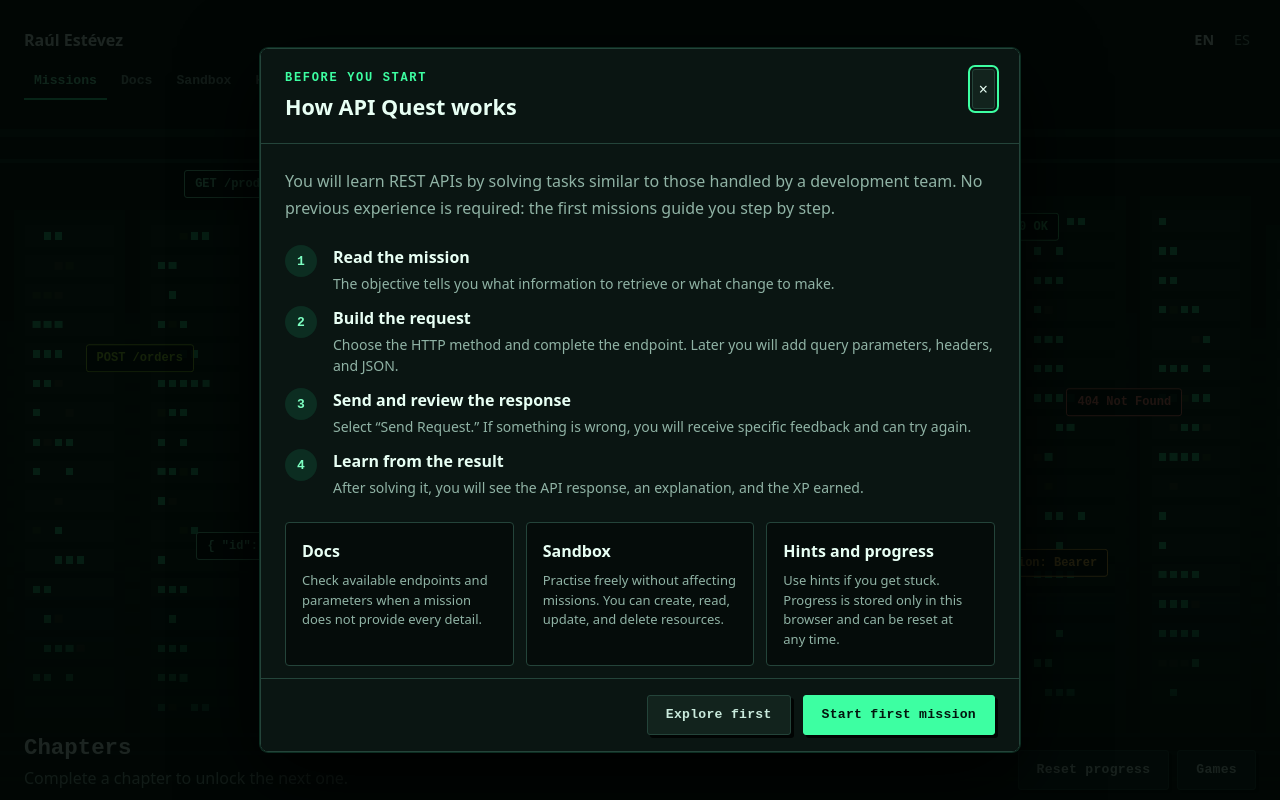
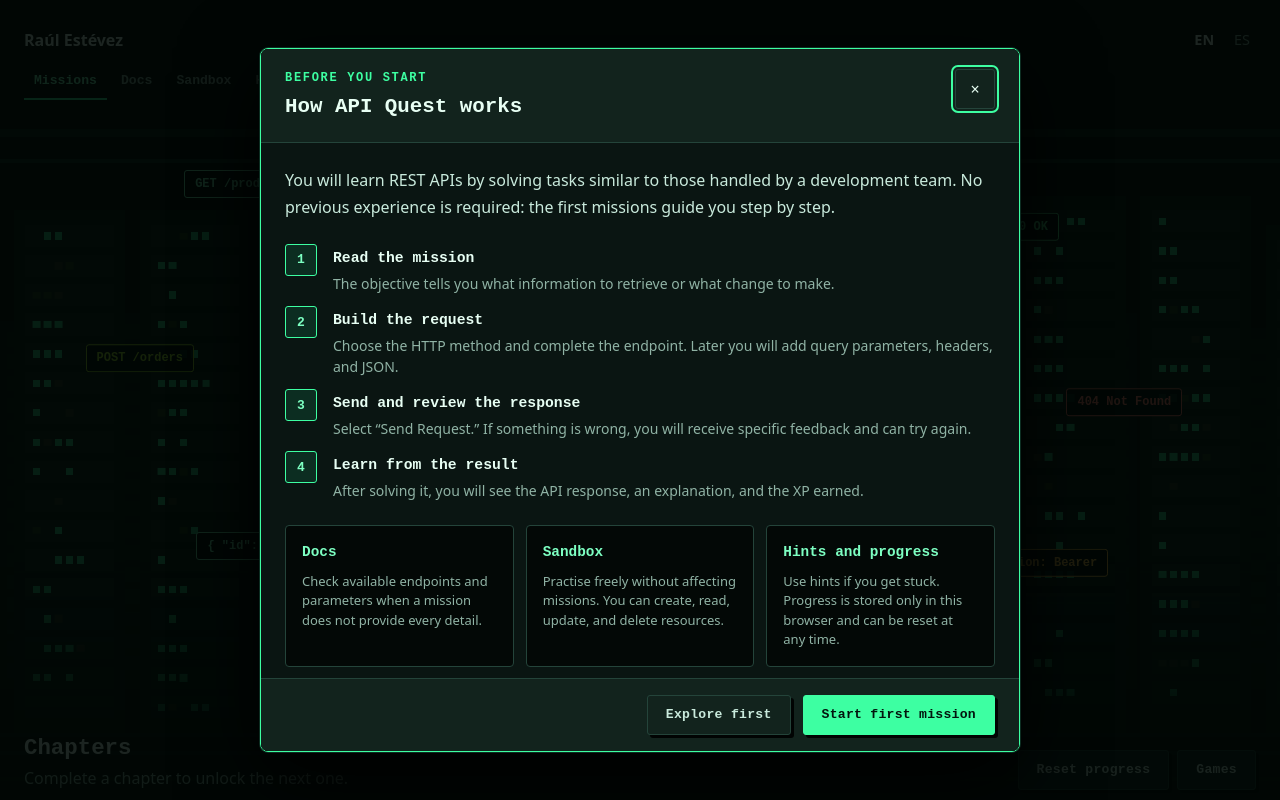
Before and after one commit to RaulEstevezA/API_Quest, a React (Vite) app: page / in a window 1280 px wide. Shown: the top 800 px of the page. Built offline with nearby package versions, Linux system fonts and the light colour scheme.

Commit message:
style: restyle the onboarding dialog and respect reduced motion

```diff
--- a/src/styles/base.css
+++ b/src/styles/base.css
@@ -158,6 +158,21 @@ h1 {
   cursor: default;
 }
 
+/* Square button for a single symbol, such as closing a dialog or removing a row. */
+.icon-button {
+  min-width: 40px;
+  min-height: 40px;
+  border: 1px solid var(--border);
+  border-radius: var(--radius-sm);
+  background: var(--surface-raised);
+  cursor: pointer;
+  transition: border-color var(--transition-fast);
+}
+
+.icon-button:hover {
+  border-color: var(--chapter-accent);
+}
+
 /* Notices */
 
 .notice {
@@ -186,6 +201,17 @@ h1 {
   text-align: center;
 }
 
+/* Players who ask for less motion get a still game: decoration never carries information. */
+@media (prefers-reduced-motion: reduce) {
+  *,
+  *::before,
+  *::after {
+    scroll-behavior: auto !important;
+    transition: none !important;
+    animation: none !important;
+  }
+}
+
 @media (max-width: 600px) {
   .app-shell {
     padding: var(--space-16);
--- /dev/null
+++ b/src/styles/dialog.css
@@ -0,0 +1,168 @@
+/*
+ * Onboarding dialog (components/OnboardingDialog.tsx), presented as the briefing on the
+ * first night of the shift. Its header and actions stay visible while the content scrolls.
+ */
+
+.onboarding-dialog {
+  width: min(760px, calc(100vw - 32px));
+  max-height: min(88vh, 840px);
+  padding: 0;
+  overflow: auto;
+  border: 1px solid var(--accent);
+  border-radius: var(--radius-lg);
+  background: var(--surface);
+  box-shadow: var(--modal-shadow);
+  color: var(--text);
+}
+
+.onboarding-dialog[open] {
+  animation: dialog-rise 0.22s ease-out;
+}
+
+.onboarding-dialog::backdrop {
+  background: var(--backdrop);
+}
+
+.onboarding-dialog__header {
+  position: sticky;
+  z-index: 1;
+  top: 0;
+  padding: var(--space-20) var(--space-24);
+  display: flex;
+  align-items: flex-start;
+  justify-content: space-between;
+  gap: var(--space-16);
+  border-bottom: 1px solid var(--border);
+  background: var(--surface-raised);
+}
+
+.onboarding-dialog__header h2 {
+  margin: 0;
+  font-family: var(--mono);
+  font-size: 1.3rem;
+  font-weight: 800;
+}
+
+.onboarding-dialog__header .eyebrow {
+  margin-bottom: var(--space-4);
+}
+
+.onboarding-dialog__body {
+  padding: var(--space-24);
+}
+
+.onboarding-dialog__intro {
+  margin: 0;
+  color: var(--btn-text);
+  line-height: 1.65;
+}
+
+.onboarding-steps {
+  margin: var(--space-24) 0;
+  padding: 0;
+  display: grid;
+  gap: var(--space-12);
+  list-style: none;
+}
+
+.onboarding-steps li {
+  display: grid;
+  grid-template-columns: 36px 1fr;
+  gap: var(--space-12);
+}
+
+.onboarding-steps li > span {
+  width: 32px;
+  height: 32px;
+  display: grid;
+  place-items: center;
+  border: 1px solid var(--accent);
+  border-radius: var(--radius-sm);
+  background: var(--accent-soft);
+  color: var(--accent-text);
+  font: 800 0.8125rem var(--mono);
+}
+
+.onboarding-steps strong {
+  font-family: var(--mono);
+  font-size: 0.92rem;
+}
+
+.onboarding-steps p {
+  margin: var(--space-4) 0 0;
+  color: var(--muted);
+  font-size: 0.875rem;
+}
+
+.onboarding-locations {
+  display: grid;
+  grid-template-columns: repeat(3, 1fr);
+  gap: var(--space-12);
+}
+
+.onboarding-locations article {
+  padding: var(--space-16);
+  border: 1px solid var(--border);
+  border-radius: var(--radius);
+  background: var(--surface-sunken);
+}
+
+.onboarding-locations h3 {
+  margin: 0 0 var(--space-8);
+  color: var(--accent-text);
+  font-family: var(--mono);
+  font-size: 0.9rem;
+}
+
+.onboarding-locations p {
+  margin: 0;
+  color: var(--muted);
+  font-size: 0.8125rem;
+}
+
+.onboarding-dialog__note {
+  margin: var(--space-20) 0 0;
+  padding: var(--space-12) var(--space-16);
+  border: 1px dashed var(--accent);
+  border-radius: var(--radius);
+  background: var(--accent-soft);
+  font-size: 0.875rem;
+}
+
+.onboarding-dialog__actions {
+  position: sticky;
+  bottom: 0;
+  padding: var(--space-16) var(--space-24);
+  display: flex;
+  justify-content: flex-end;
+  gap: var(--space-12);
+  border-top: 1px solid var(--border);
+  background: var(--surface-raised);
+}
+
+@keyframes dialog-rise {
+  from {
+    opacity: 0;
+    transform: translateY(12px);
+  }
+}
+
+@media (max-width: 600px) {
+  .onboarding-dialog__header,
+  .onboarding-dialog__body {
+    padding: var(--space-16);
+  }
+
+  .onboarding-dialog__actions {
+    padding: var(--space-12) var(--space-16);
+    flex-direction: column-reverse;
+  }
+
+  .onboarding-dialog__actions .button {
+    width: 100%;
+  }
+
+  .onboarding-locations {
+    grid-template-columns: 1fr;
+  }
+}
--- a/src/styles/index.css
+++ b/src/styles/index.css
@@ -14,135 +14,5 @@
 @import './mission.css';
 @import './request-builder.css';
 @import './docs.css';
+@import './dialog.css';
 @import './achievements.css';
-
-.icon-button {
-  min-height: 40px;
-  border: 1px solid var(--border);
-  border-radius: var(--radius-sm);
-  background: var(--surface-raised);
-  cursor: pointer;
-}
-/* Onboarding dialog. Its header and actions stay visible while the content scrolls. */
-.onboarding-dialog {
-  width: min(760px, calc(100vw - 32px));
-  max-height: min(88vh, 840px);
-  padding: 0;
-  overflow: auto;
-  border: 1px solid var(--border);
-  border-radius: var(--radius-lg);
-  background: var(--surface);
-  color: var(--text);
-  box-shadow: var(--modal-shadow);
-}
-.onboarding-dialog::backdrop {
-  background: var(--backdrop);
-}
-.onboarding-dialog__header {
-  position: sticky;
-  top: 0;
-  z-index: 1;
-  padding: var(--space-20) var(--space-24);
-  display: flex;
-  align-items: flex-start;
-  justify-content: space-between;
-  gap: var(--space-16);
-  border-bottom: 1px solid var(--border);
-  background: var(--surface);
-}
-.onboarding-dialog__header h2 {
-  margin: 0;
-  font-size: 1.35rem;
-}
-.onboarding-dialog__header .eyebrow {
-  margin-bottom: var(--space-4);
-}
-.onboarding-dialog__body {
-  padding: var(--space-24);
-}
-.onboarding-dialog__intro {
-  margin: 0;
-  color: var(--muted);
-  line-height: 1.65;
-}
-.onboarding-steps {
-  margin: var(--space-24) 0;
-  padding: 0;
-  display: grid;
-  gap: var(--space-12);
-  list-style: none;
-}
-.onboarding-steps li {
-  display: grid;
-  grid-template-columns: 36px 1fr;
-  gap: var(--space-12);
-}
-.onboarding-steps li > span {
-  width: 32px;
-  height: 32px;
-  display: grid;
-  place-items: center;
-  border-radius: var(--radius-pill);
-  background: var(--accent-soft);
-  color: var(--accent-text);
-  font: 600 0.8125rem var(--mono);
-}
-.onboarding-steps p {
-  margin: var(--space-4) 0 0;
-  color: var(--muted);
-  font-size: 0.875rem;
-}
-.onboarding-locations {
-  display: grid;
-  grid-template-columns: repeat(3, 1fr);
-  gap: var(--space-12);
-}
-.onboarding-locations article {
-  padding: var(--space-16);
-  border: 1px solid var(--border);
-  border-radius: var(--radius);
-  background: var(--page-bg);
-}
-.onboarding-locations h3 {
-  margin: 0 0 var(--space-8);
-  font-size: 1rem;
-}
-.onboarding-locations p {
-  margin: 0;
-  color: var(--muted);
-  font-size: 0.8125rem;
-}
-.onboarding-dialog__note {
-  margin: var(--space-20) 0 0;
-  padding: var(--space-12) var(--space-16);
-  border-left: 2px solid var(--accent);
-  background: var(--accent-soft);
-  font-size: 0.875rem;
-}
-.onboarding-dialog__actions {
-  position: sticky;
-  bottom: 0;
-  padding: var(--space-16) var(--space-24);
-  display: flex;
-  justify-content: flex-end;
-  gap: var(--space-12);
-  border-top: 1px solid var(--border);
-  background: var(--surface);
-}
-/* Phones: compact margins, one column and full-width actions. */
-@media (max-width: 600px) {
-  .onboarding-dialog__header,
-  .onboarding-dialog__body {
-    padding: var(--space-16);
-  }
-  .onboarding-dialog__actions {
-    padding: var(--space-12) var(--space-16);
-    flex-direction: column-reverse;
-  }
-  .onboarding-dialog__actions .button {
-    width: 100%;
-  }
-  .onboarding-locations {
-    grid-template-columns: 1fr;
-  }
-}
```
